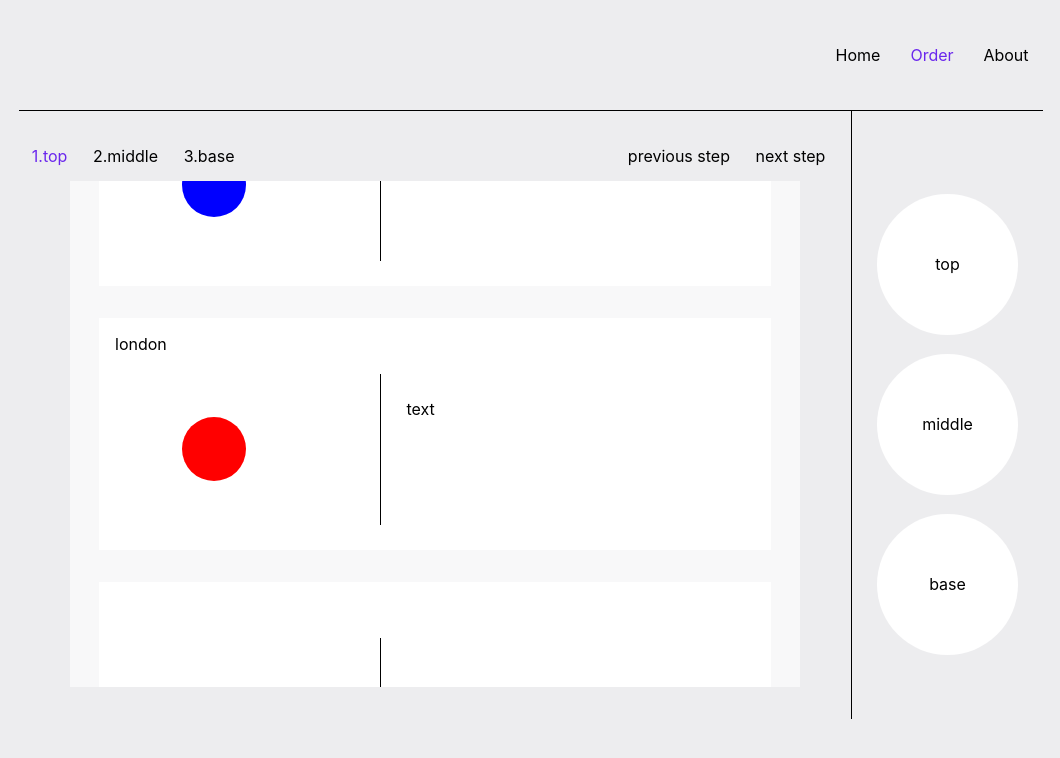
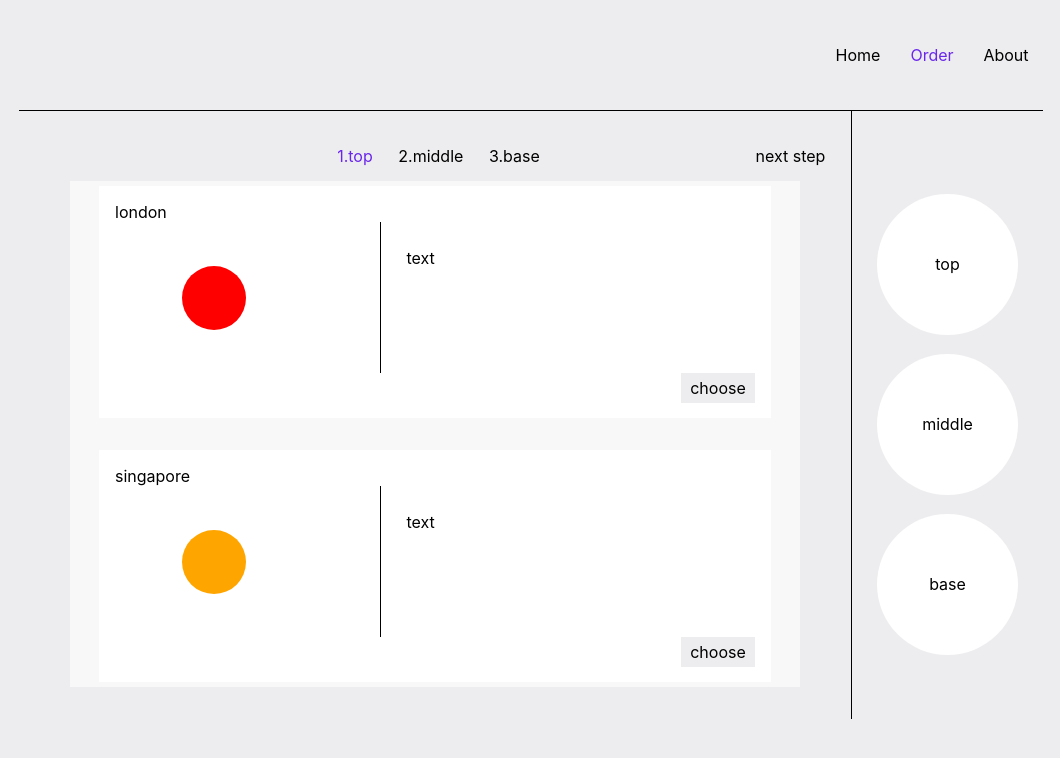
Before and after one commit to minji0345/your-own-light, a React (Create React App) app: page / in a window 1280 px wide. Both pictures are taken after a click on the element "Order". Shown: the top 758 px of the page, without its empty margins (109-1169 px from the left). Built offline with nearby package versions, Linux system fonts and the light colour scheme.

Commit message:
make system

```diff
--- a/src/components/Main.js
+++ b/src/components/Main.js
@@ -3,10 +3,13 @@ import './Main.css';
 import About from './maincontexts/About';
 import Home from './maincontexts/Home';
 import Order from './maincontexts/Order';
+import CheckOut from './maincontexts/CheckOut';
 
 
 function Main() {
     const [contentType, setContentType] = useState(1)
+
+
 
     function displayHandler() {
         if (contentType === 1){
@@ -15,11 +18,15 @@ function Main() {
             );
         } else if (contentType === 2){
             return(
-                <Order/>
+                <Order />
             )
         } else if (contentType === 3){
             return(
                 <About/>
+            )
+        } else if (contentType === 4){
+            return(
+                <CheckOut/>
             )
         }
     }
--- /dev/null
+++ b/src/components/maincontexts/CheckOut.js
@@ -0,0 +1,14 @@
+import React from 'react';
+
+
+function CheckOut() {
+
+    return(
+        <div className="city-block">
+
+        </div>
+    )
+};
+
+
+export default CheckOut;
--- a/src/components/maincontexts/City.js
+++ /dev/null
@@ -1,24 +0,0 @@
-import React from 'react';
-
-
-function City({name,info,color}) {
-
-    return(
-        <div className="city-block">
-            <div className="city-name">
-                {name}
-            </div>
-            <div className="city-info">
-                <div className="city-color" style={{backgroundColor: color }}>
-
-                </div>
-                <div className="city-description">
-                    {info}
-                </div>
-            </div>
-        </div>
-    )
-};
-
-
-export default City;
--- a/src/components/maincontexts/Order.js
+++ b/src/components/maincontexts/Order.js
@@ -1,13 +1,37 @@
 import React, { useState } from 'react';
 import './maincontexts.css';
-import City from './City';
 
+
+
+
+function City({name,info,color, cityHandler}) {
+
+    return(
+        <div className="city-block">
+            <div className="city-name">
+                {name}
+            </div>
+            <div className="city-info">
+                <div className="city-color" style={{backgroundColor: color }}>
+
+                </div>
+                <div className="city-description">
+                    {info}
+                </div>
+            </div>
+            <div className="city-choose">
+                <div ></div>
+                <div className="choose-btn" onClick={() => cityHandler(name)}>choose</div>
+            </div>
+        </div>
+    )
+};
 
 
 function ChosenCity({name}) {
 
     return(
-        <div className="order order-top"> {name} </div>
+        <div className="order order-top">{name}</div>
     )
 };
 
@@ -15,6 +39,11 @@ function ChosenCity({name}) {
 
 function Order() {
 
+
+    /*------------city display 관리 함수  -------- */
+
+
+    /*------------status-bar 관리 함수  -------- */
 
     const [moduleType, setModuleType] = useState(1)
 
@@ -45,14 +74,35 @@ function Order() {
         }
     }
 
+     /*------------order-state 관리 함수  -------- */
+    const [topModule,setTopModule] = useState('top');
+    const [middleModule,setMiddleModule] = useState('middle');
+    const [baseModule,setBaseModule] = useState('base');
 
+
+
+    const onTopModule = (name) =>{
+        setTopModule(name);
+    }
+
+    const onMiddleModule = (name) =>{
+        setMiddleModule(name);
+    }
+
+    const onBaseModule = (name) =>{
+        setBaseModule(name);
+    }
+
+
+    /*------------city list 관리 함수  -------- */
 
     function CityBlockTop() {
         return(
-            <div class="city-list" style={{overflowY:'scroll'}}>
-                <City name={"seoul"} info={"hihi"} color={"blue"} />
-                <City name={"london"} info={"text"} color={"red"} />
-                <City />
+            <div class="city-list" style={{overflowY:'auto',}}>
+                <City name={"seoul"} info={"hihi"} color={"blue"} cityHandler={(cityname)=> onTopModule(cityname)}/>
+                <City name={"london"} info={"text"} color={"red"} cityHandler={(cityname)=> onTopModule(cityname)}/>
+                <City name={"singapore"} info={"text"} color={"orange"} cityHandler={(cityname)=> onTopModule(cityname)}/>
+                <City name={"hawaii"} info={"text"} color={"pink"} cityHandler={(cityname)=> onTopModule(cityname)}/>
             </div>
         )
     }
@@ -60,7 +110,9 @@ function Order() {
     function CityBlockMiddle() {
         return(
             <div class="city-list" style={{overflowY:'scroll'}}>
-                middle
+                <City name={"Bali"} info={"hihi"} color={"deeppink"} cityHandler={(cityname)=> onMiddleModule(cityname)}/>
+                <City name={"Naypiyidaw"} info={"text"} color={"lime"} cityHandler={(cityname)=> onMiddleModule(cityname)}/>
+                <City name={"El Calafate"} info={"text"} color={"coral"} cityHandler={(cityname)=> onMiddleModule(cityname)}/>
             </div>
         )
     }
@@ -68,7 +120,10 @@ function Order() {
     function CityBlockBase() {
         return(
             <div class="city-list" style={{overflowY:'scroll'}}>
-                base
+                <City name={"paris"} info={"hihi"} color={"gray"} cityHandler={(cityname)=> onBaseModule (cityname)}/>
+                <City name={"Reykjavik"} info={"text"} color={"gray"} cityHandler={(cityname)=> onBaseModule (cityname)}/>
+                <City name={"Santiago"} info={"text"} color={"gray"} cityHandler={(cityname)=> onBaseModule (cityname)}/>
+                <City name={"Zagreb"} info={"text"} color={"gray"} cityHandler={(cityname)=> onBaseModule (cityname)}/>
             </div>
         )
     }
@@ -76,28 +131,26 @@ function Order() {
     return (
         <div className="main-order">
             <div className="city-display">
-                <div className="status-bar">
+            <div className="status-bar">
+                    { moduleType !== 1 ?
+                    <div className="prev-button" onClick={previousHandler}>
+                        previous step
+                    </div> : <div className="prev-button1"></div> }
                     <div className="status-list">
                         <div className="status" style={{color: moduleType === 1 ? "#6A26ED" : '#000000' }}> 1.top</div>
                         <div className="status" style={{color: moduleType === 2 ? "#6A26ED" : '#000000' }}>2.middle</div>
                         <div className="status" style={{color: moduleType === 3 ? "#6A26ED" : '#000000' }}> 3.base</div>
                     </div>
-                    <div className="step-button">
-                        <div className="next-button" onClick={previousHandler}>
-                            previous step
-                        </div>
-                        <div className="next-button" onClick={nextHandler}>
-                            next step
-                        </div>
+                    <div className="next-button" onClick={nextHandler}>
+                        next step
                     </div>
-
                 </div>
                 <div>{moduleHandler()}</div>
             </div>
             <div className="order-state">
-                <ChosenCity name={"top"}/>
-                <ChosenCity name={"middle"}/>
-                <ChosenCity name={"base"}/>
+                <ChosenCity name={topModule}/>
+                <ChosenCity name={middleModule}/>
+                <ChosenCity name={baseModule}/>
             </div>
         </div>
     );
--- a/src/components/maincontexts/maincontexts.css
+++ b/src/components/maincontexts/maincontexts.css
@@ -34,15 +34,34 @@
 	margin: 0 1vw 0 1vw;
 }
 
-.step-button{
+.prev-button {
+	height: 2vw;
+	width: 6vw;
+	margin: 0 2vw 2vw 0;
 	display: flex;
-	flex-direction: row;
-	justify-content: space-around;
+	text-align: center;
+	justify-content: center;
+	align-items: center;
 }
+
+.prev-button:hover{
+	background-color: white;
+	cursor: pointer;
+}
+
+.prev-button1 {
+	height: 2vw;
+	margin: 0 2vw 2vw 0;
+	width: 6vw;
+	display: flex;
+	text-align: center;
+	justify-content: center;
+	align-items: center;
+}
+
 
 .next-button {
 	height: 2vw;
-	/* width:6vw; */
 	margin: 0 2vw 2vw 0;
 	display: flex;
 	text-align: center;
@@ -125,5 +144,24 @@
 }
 
 .city-choose{
-	background-color: blueviolet;
+	position: relative;
+	display: flex;
+	flex-direction:row;
+	justify-content: space-between;
+	align-content: center;
+	align-items: center;
 }
+
+.choose-btn{
+	width:5vw;
+	align-items: center;
+	text-align: center;
+	padding: 5px;
+	background-color: #ededef;
+}
+
+.choose-btn:hover{
+	background-color:#6a26ed;
+	color: white;
+	cursor: pointer;
+}
```
